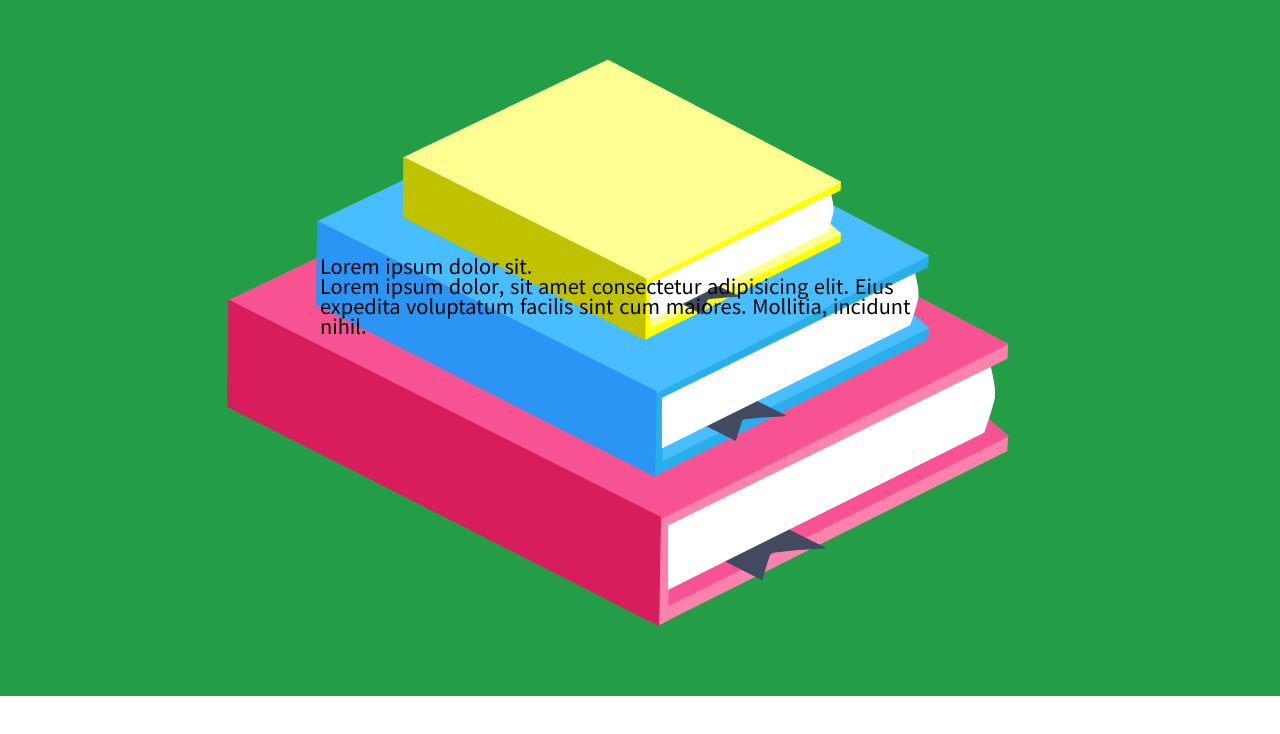
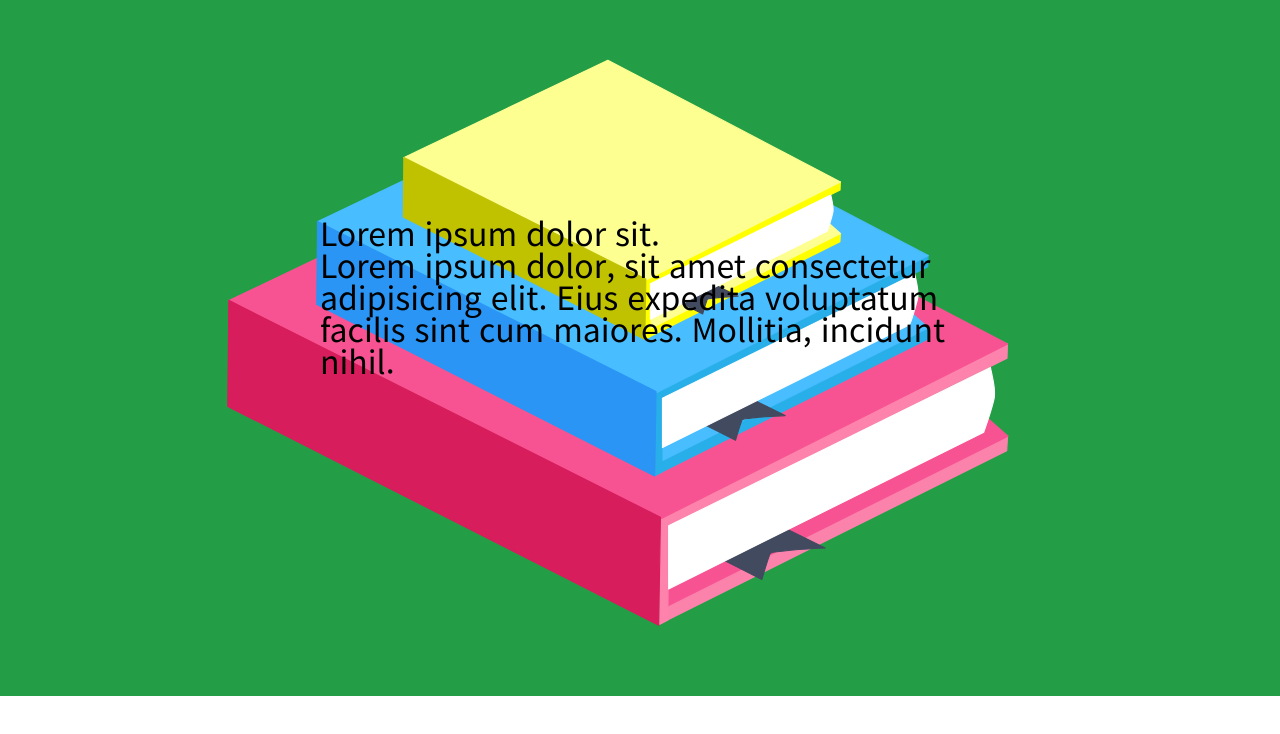
Before and after one commit to DHLeeeeeee/html_step01, a plain HTML site: page responsive.html in a window 1280 px wide. Shown: the part 104-838 px from the top of the page. Drawn offline with Linux system fonts and the light colour scheme; some icons are missing.

Commit message:
폰트사이즈 수정

```diff
--- a/responsive.html
+++ b/responsive.html
@@ -25,7 +25,7 @@
         position: relative;
         height: 100vh;
         background: url(./bg.svg) no-repeat center center / cover;
-        font-size: 2.5vh;
+        font-size: 2.5vw;
       }
 
       .main .main_content {
```
